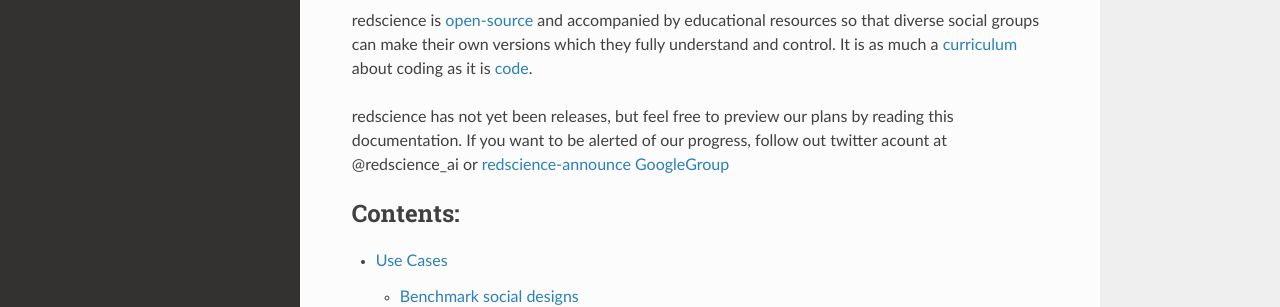
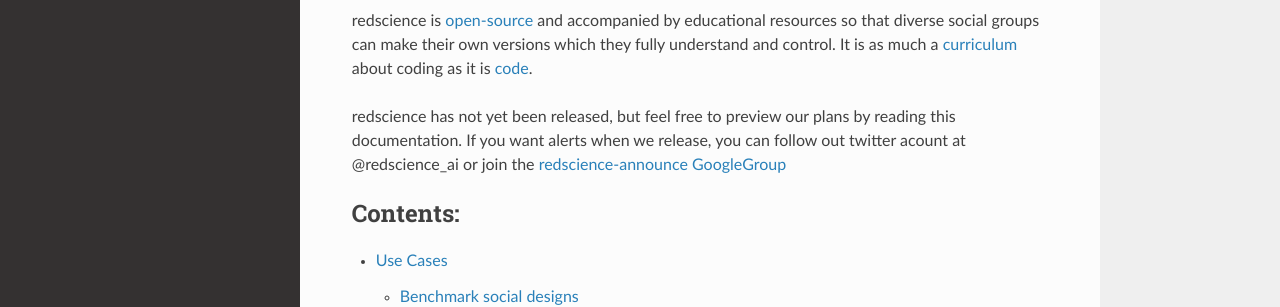
Before and after one commit to ChrisSantosLang/redscience, a Sphinx documentation site: the page built from docs/source/index.rst, in a window 1280 px wide and 1393 px high. Shown: the part 319-626 px from the top of the window. Built offline with Sphinx 7.4.7 and the Read the Docs theme 2.0.0, drawn with Linux system fonts in a browser that asks for light colours; pages that are not in the unit, such as notebooks, are missing from menus.

Commit message:
Update index.rst

```diff
--- a/docs/source/index.rst
+++ b/docs/source/index.rst
@@ -22,9 +22,10 @@
 is as much a :doc:`curriculum <curriculum>` about coding as it
 is :doc:`code <modules>`.
 
-redscience has not yet been releases, but feel free to preview
-our plans by reading this documentation. If you want to be alerted
-of our progress, follow out twitter acount at @redscience_ai or
+redscience has not yet been released, but feel free to preview
+our plans by reading this documentation. If you want alerts when
+we release, you can follow out twitter acount at @redscience_ai
+or join the
 `redscience-announce GoogleGroup <https://groups.google.com/g/redscience-announce>`_
 
 .. toctree::
```
